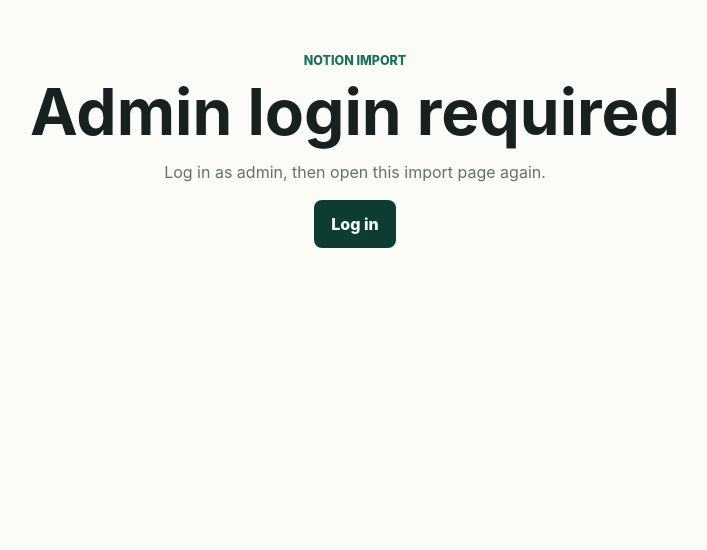
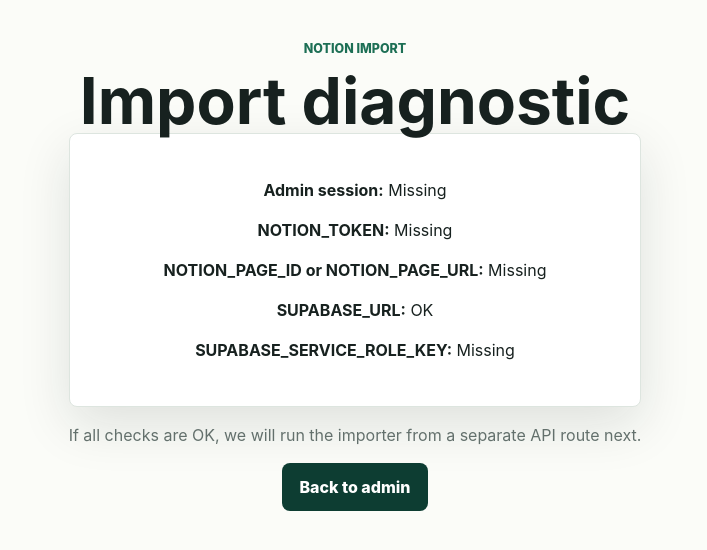
Before and after one commit to rwall90/AI-Website-Build, a Next.js app: page /admin/import-notion-now in a window 1280 px wide. Shown: the top 550 px of the page, without its empty margins (285-992 px from the left). Built offline with nearby package versions, Linux system fonts and the light colour scheme; no server answers.

Commit message:
Make Notion import route diagnostic first

```diff
--- a/app/admin/import-notion-now/page.tsx
+++ b/app/admin/import-notion-now/page.tsx
@@ -1 +1,53 @@
-export { default, dynamic } from "@/app/admin/notion-import/run/page";
+import { getSession } from "@/lib/auth";
+
+export const dynamic = "force-dynamic";
+
+export default async function ImportNotionNowPage() {
+  let role = "none";
+
+  try {
+    const session = await getSession();
+    role = session?.role || "none";
+  } catch (error) {
+    return (
+      <main className="empty-state">
+        <div>
+          <p className="eyebrow">Notion import</p>
+          <h1>Session check failed</h1>
+          <p className="notice">{error instanceof Error ? error.message : "Could not read session."}</p>
+        </div>
+      </main>
+    );
+  }
+
+  const checks = [
+    ["Admin session", role === "admin"],
+    ["NOTION_TOKEN", Boolean(process.env.NOTION_TOKEN)],
+    ["NOTION_PAGE_ID or NOTION_PAGE_URL", Boolean(process.env.NOTION_PAGE_ID || process.env.NOTION_PAGE_URL)],
+    ["SUPABASE_URL", Boolean(process.env.SUPABASE_URL)],
+    ["SUPABASE_SERVICE_ROLE_KEY", Boolean(process.env.SUPABASE_SERVICE_ROLE_KEY)]
+  ];
+
+  return (
+    <main className="empty-state">
+      <div>
+        <p className="eyebrow">Notion import</p>
+        <h1>Import diagnostic</h1>
+        <div className="panel">
+          {checks.map(([label, ok]) => (
+            <p key={String(label)}>
+              <strong>{label}:</strong> {ok ? "OK" : "Missing"}
+            </p>
+          ))}
+        </div>
+        <p className="muted">
+          If all checks are OK, we will run the importer from a separate API
+          route next.
+        </p>
+        <a className="button" href="/admin">
+          Back to admin
+        </a>
+      </div>
+    </main>
+  );
+}
```
